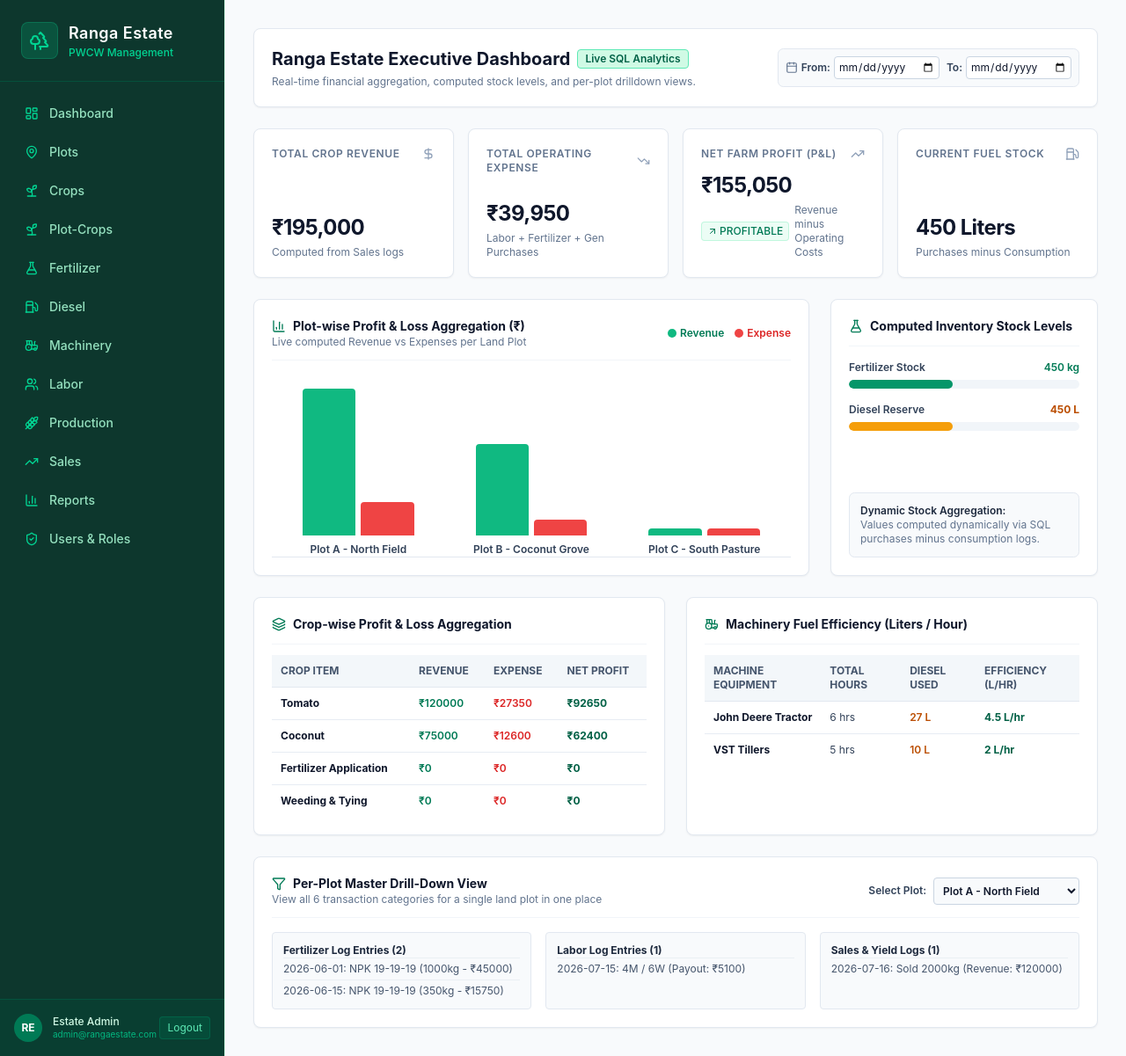
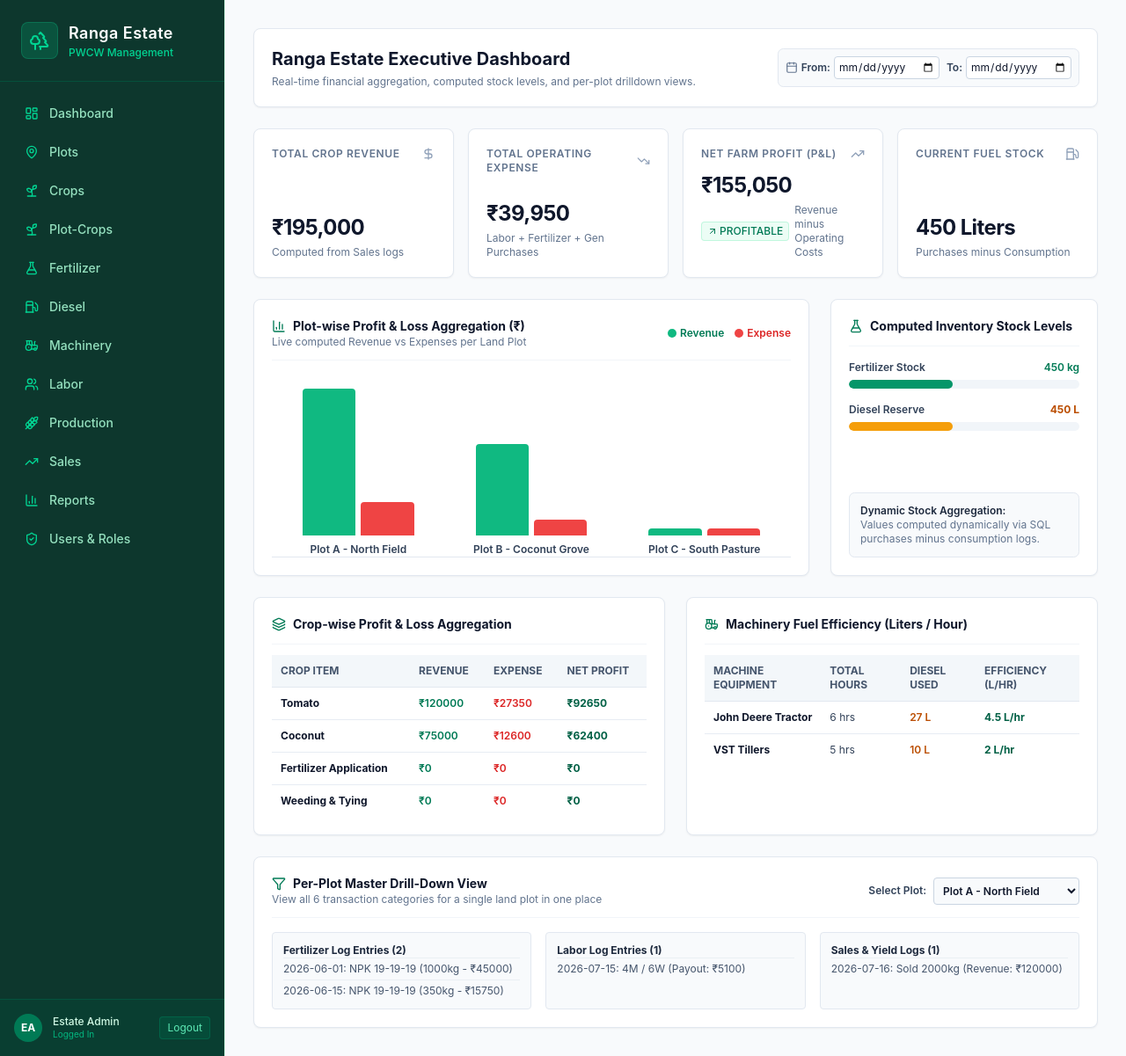
Before and after one commit to suressvar/Estate-PWCW-Project, a Next.js app: page / in a window 1280 px wide. Shown: the whole page at 88% size. Built offline with nearby package versions, Linux system fonts and the light colour scheme.

Commit message:
feat: implement dashboard UI with financial analytics, inventory tracking, and login page setup

```diff
--- a/src/app/login/page.tsx
+++ b/src/app/login/page.tsx
@@ -59,7 +59,7 @@ export default function LoginPage() {
 
           {/* Username Input */}
           <div className="space-y-1">
-            <label className="block text-xs font-bold text-slate-700">Username / Email</label>
+            <label className="block text-xs font-bold text-slate-700">Username</label>
             <div className="relative">
               <User className="w-4 h-4 text-slate-400 absolute left-3 top-2.5" />
               <input
@@ -67,11 +67,12 @@ export default function LoginPage() {
                 type="text"
                 value={username}
                 onChange={(e) => setUsername(e.target.value)}
-                placeholder="admin@rangaestate.com"
+                placeholder="estate_admin"
                 className="w-full pl-9 pr-3 py-2 text-xs border border-slate-300 rounded-md focus:ring-2 focus:ring-emerald-500 focus:outline-none"
               />
             </div>
           </div>
+
 
           {/* Password Input with Show/Hide Toggle */}
           <div className="space-y-1">
@@ -104,9 +105,10 @@ export default function LoginPage() {
 
           {/* Quick Demo Credentials Tip */}
           <div className="p-2.5 bg-slate-50 border border-slate-200 rounded text-[11px] text-slate-600 flex justify-between items-center">
-            <span>Demo: <strong className="text-slate-800">admin@rangaestate.com</strong></span>
+            <span>Demo User: <strong className="text-slate-800">estate_admin</strong></span>
             <span>Pass: <strong className="text-slate-800">admin123</strong></span>
           </div>
+
 
           {/* Submit Button */}
           <button
--- a/src/app/page.tsx
+++ b/src/app/page.tsx
@@ -57,10 +57,8 @@ export default function DashboardPage() {
         <div>
           <div className="flex items-center gap-2">
             <h1 className="text-xl font-bold text-slate-900">Ranga Estate Executive Dashboard</h1>
-            <span className="px-2 py-0.5 text-xs font-semibold bg-emerald-100 text-emerald-800 rounded border border-emerald-300">
-              Live SQL Analytics
-            </span>
           </div>
+
           <p className="text-xs text-slate-500 mt-1">
             Real-time financial aggregation, computed stock levels, and per-plot drilldown views.
           </p>
--- a/src/components/sidebar.tsx
+++ b/src/components/sidebar.tsx
@@ -72,13 +72,14 @@ export function Sidebar() {
       <div className="p-4 border-t border-emerald-800/60 bg-emerald-900/30 flex items-center justify-between">
         <div className="flex items-center gap-3">
           <div className="w-8 h-8 rounded-full bg-emerald-700 flex items-center justify-center font-bold text-white text-xs">
-            RE
+            EA
           </div>
           <div className="text-xs">
             <p className="font-medium text-emerald-100">Estate Admin</p>
-            <p className="text-emerald-400/80 text-[10px]">admin@rangaestate.com</p>
+            <p className="text-emerald-400/80 text-[10px]">Logged In</p>
           </div>
         </div>
+
         <button
           onClick={() => {
             document.cookie = "estate_authenticated=; path=/; expires=Thu, 01 Jan 1970 00:00:00 UTC;";
```
Also changed, not shown: 1 other file (tests, documents, lock files or other folders).
